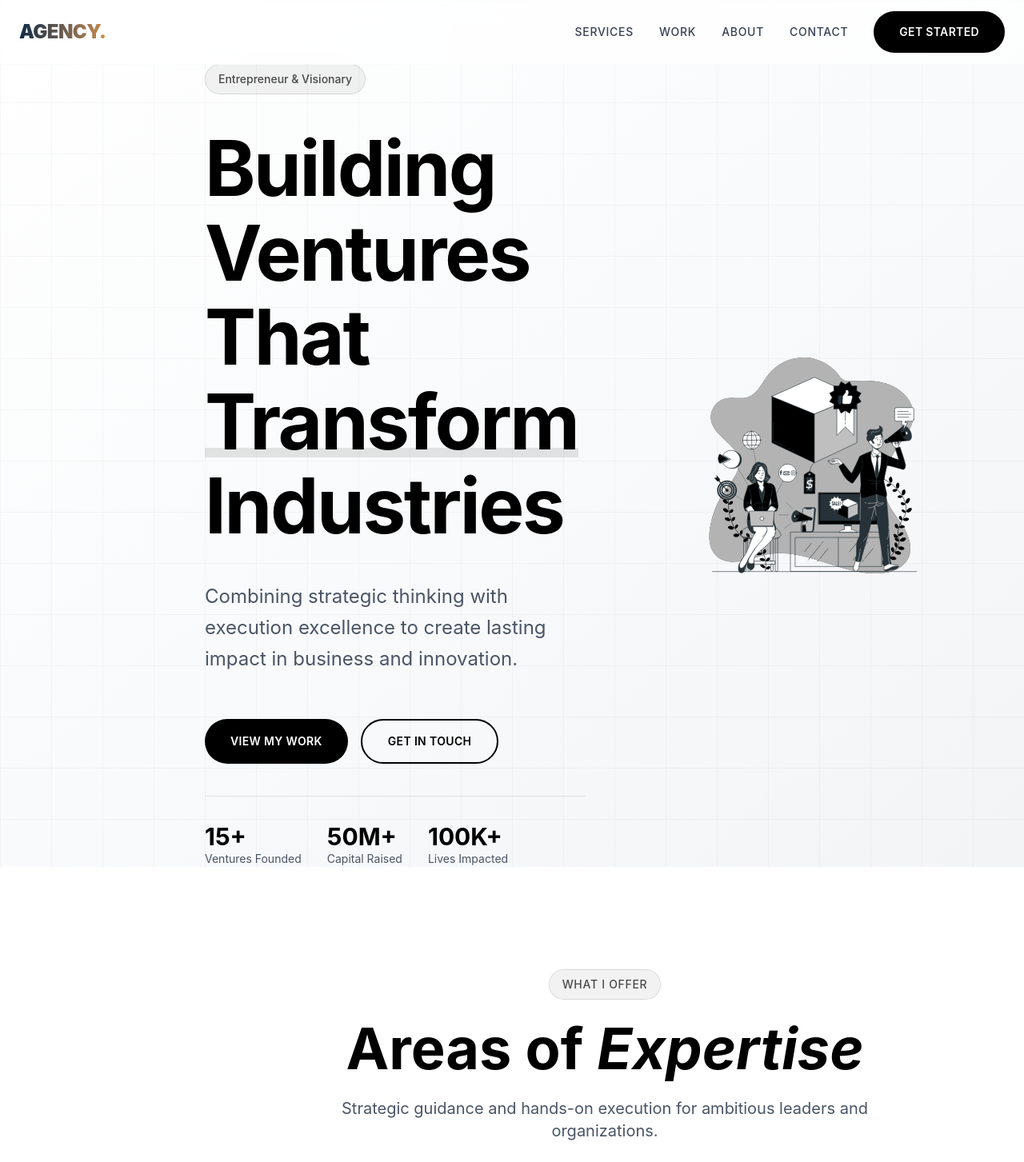
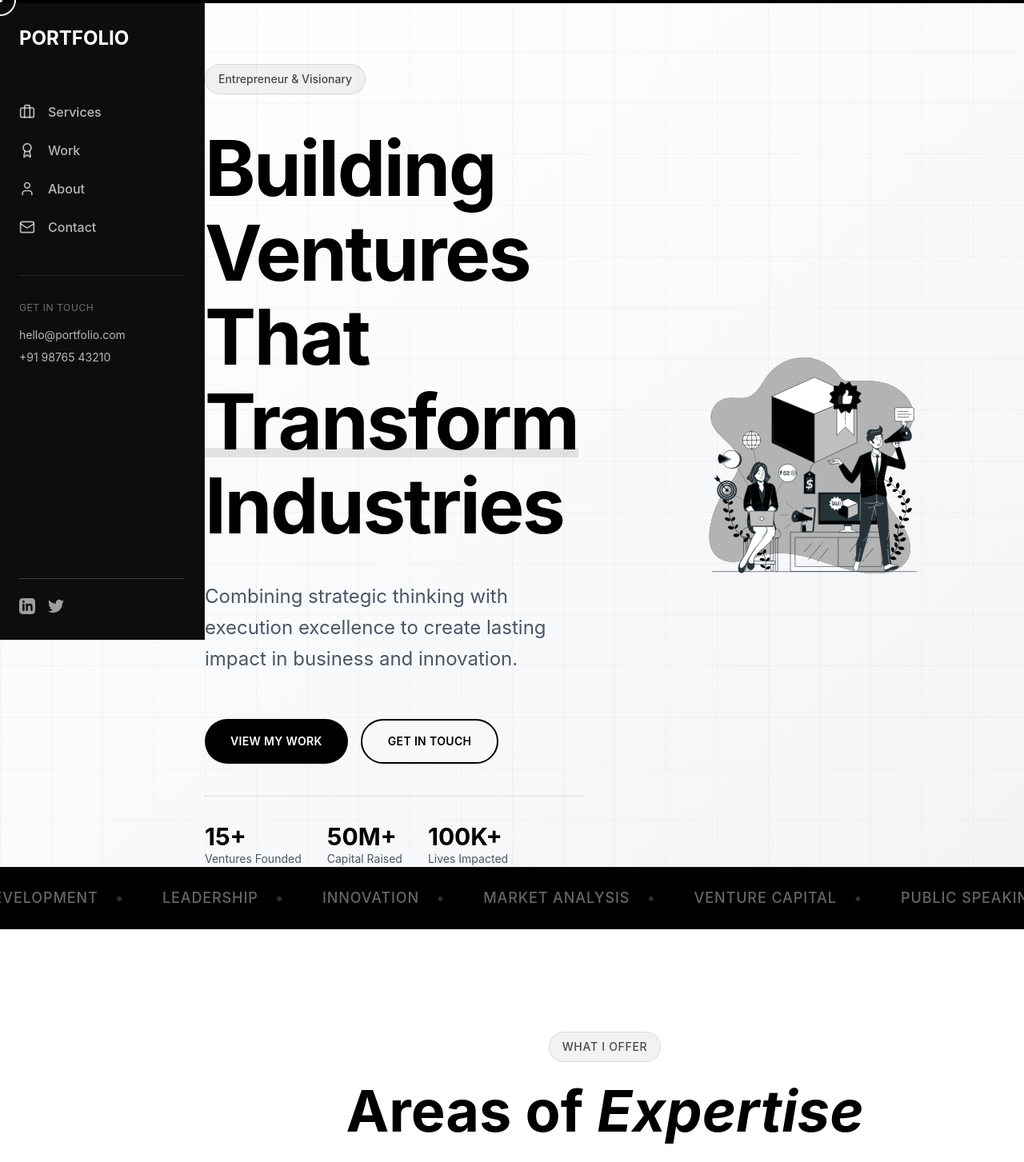
Before and after one commit to theEquinoxDev/Freelance-Agency-Portfolio, a React (Vite) app: page / in a window 1280 px wide. Shown: the top 1453 px of the page at 80% size. Built offline with nearby package versions, Linux system fonts and the light colour scheme.

Commit message:
revisions by client

```diff
--- a/src/App.jsx
+++ b/src/App.jsx
@@ -1,16 +1,22 @@
-import Navbar from "./components/Navbar";
+import Sidebar from "./components/Sidebar";
 import Hero from "./sections/Hero";
 import Services from "./sections/Services";
 import Portfolio from "./sections/Portfolio";
 import Testimonials from "./sections/Testimonials";
 import CTA from "./sections/CTA";
 import Footer from "./sections/Footer";
+import CursorFollower from "./components/CursorFollower";
+import ScrollProgress from "./components/ScrollProgress";
+import Marquee from "./components/Marquee";
 
 export default function App() {
   return (
     <>
-      <Navbar />
+      <ScrollProgress />
+      <CursorFollower />
+      <Sidebar />
       <Hero />
+      <Marquee />
       <Services />
       <Portfolio />
       <Testimonials />
```
